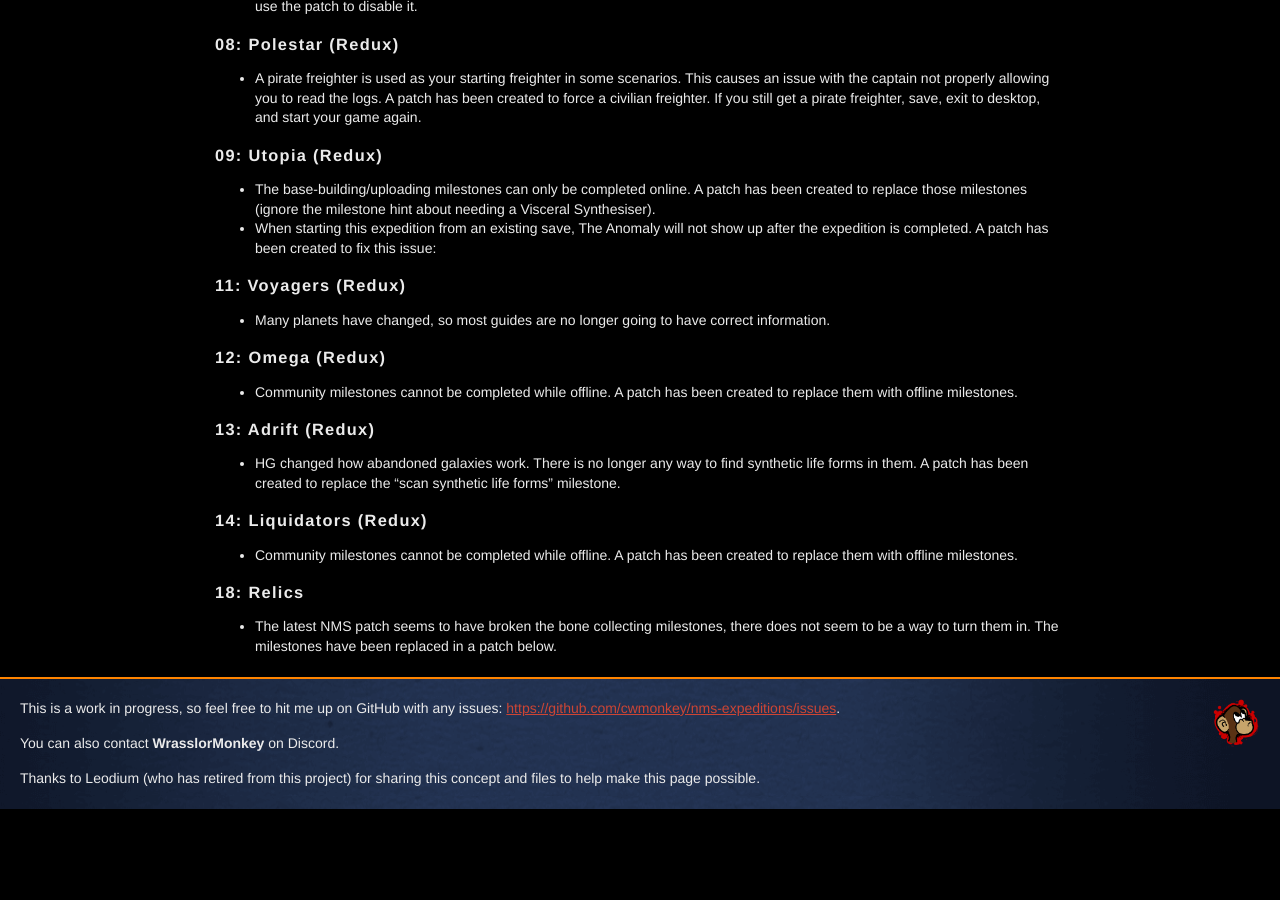
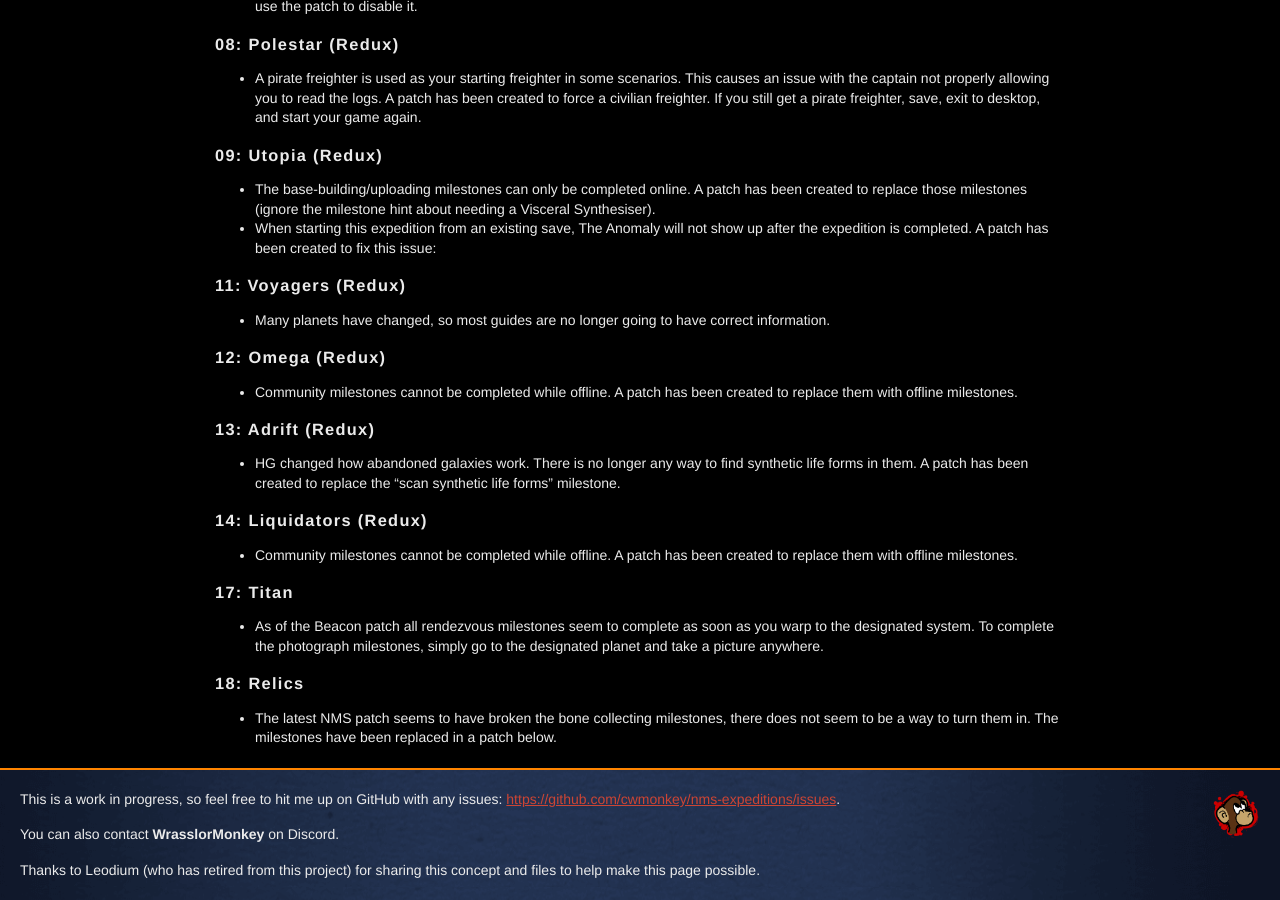
Before and after one commit to cwmonkey/nms-expeditions, a Jekyll site: the page built from index.html, in a window 1280 px wide and 900 px high, scrolled down 1867 px. Built offline with Jekyll 4.4.1, drawn with Linux system fonts in a browser that asks for light colours; some web fonts are replaced; before the commit the page ends 2676 px from its top, so only the background shows below that.

Commit message:
Adding note about photograph milestones
I assumed these would be broken since the Beacon patch made all rdv missions complete when you enter the system, but they seem to work fine by taking a photo anywhere on the planet.

```diff
--- a/_data/expeditions.yml
+++ b/_data/expeditions.yml
@@ -199,6 +199,8 @@
   description: The one with gas giants
   image: e17_titan.png
   json: 17_titan.json
+  notice: >
+          * As of the Beacon patch all rendezvous milestones seem to complete as soon as you warp to the designated system. To complete the photograph milestones, simply go to the designated planet and take a picture anywhere.
 - id: e018
   name: '18: Relics'
   description: The one with bones
```
